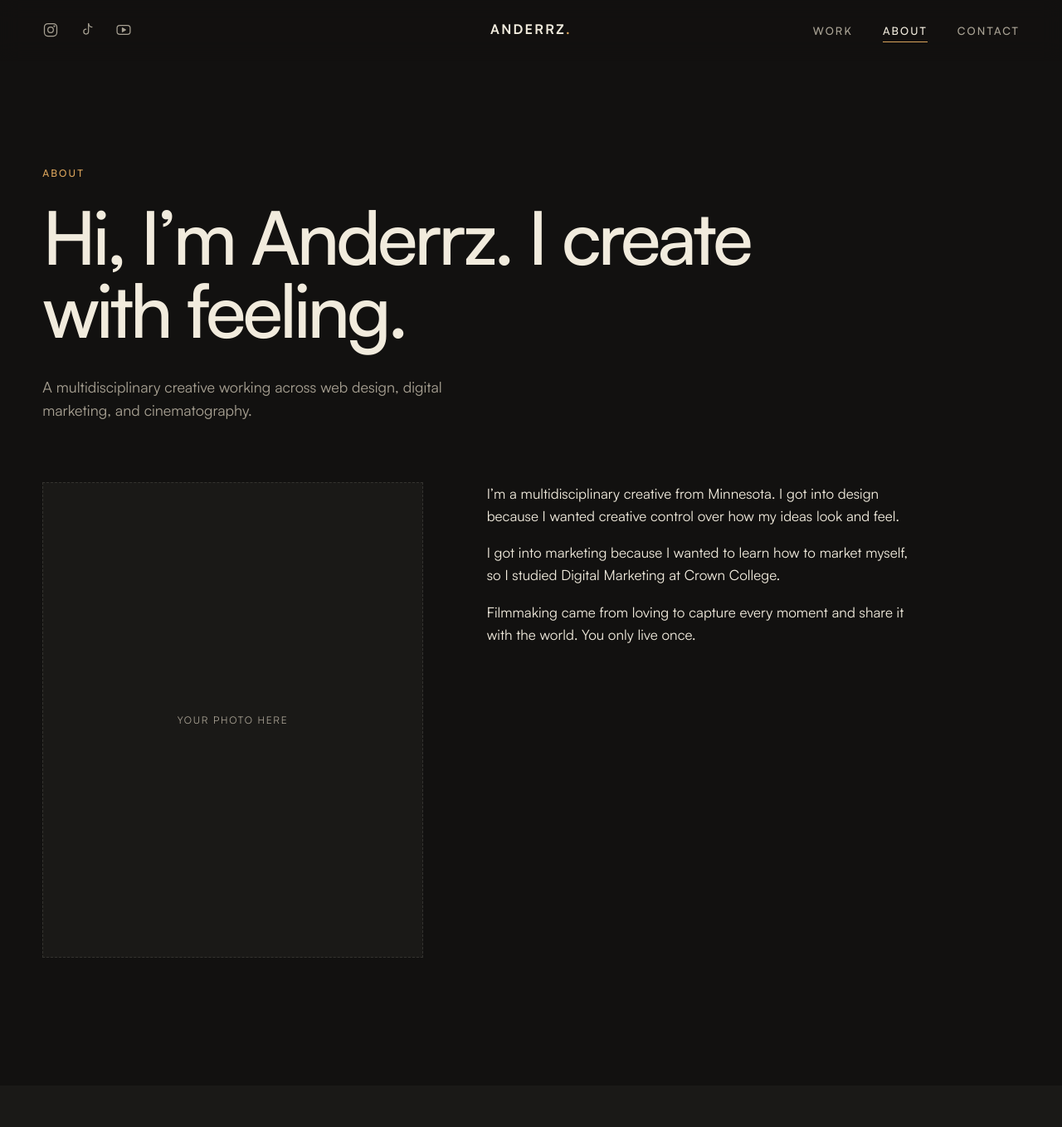
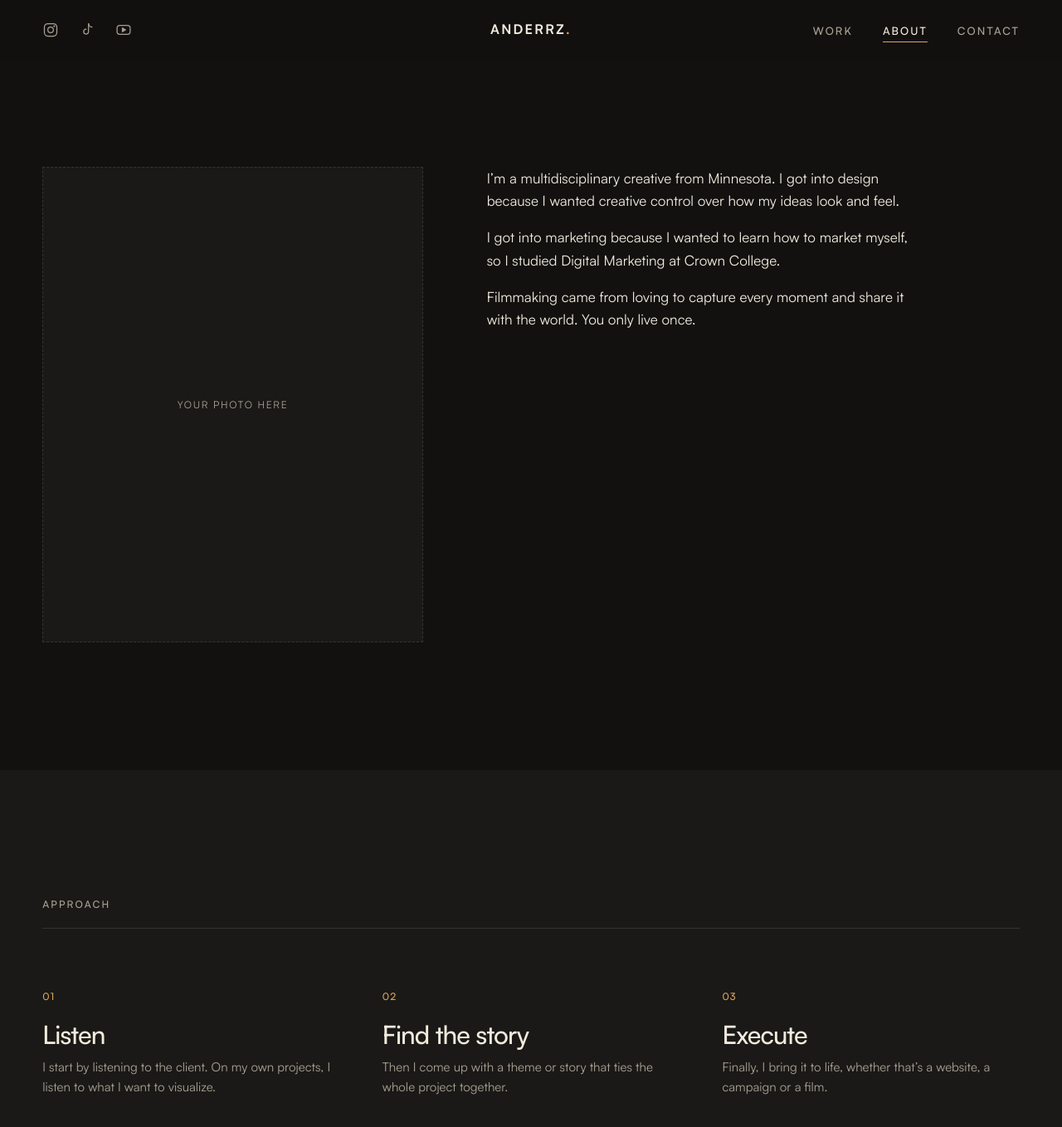
Before and after one commit to Anderrzx/anderrz.portfolio.github.io, a Jekyll site: the page built from about/index.html, in a window 1280 px wide and 1400 px high. Shown: the top 1358 px of the window at 83% size. Built offline with Jekyll 4.4.1, drawn with Linux system fonts in a browser that asks for light colours.

Commit message:
About opens on photo + bio; scroll fades play in both directions
- Remove the About intro (label, headline, lead); photo and bio start the
  page, with a hidden page heading for screen readers
- Elements fade in when they scroll into view and fade out when they leave,
  so the effect repeats when scrolling back up

Co-Authored-By: Claude Opus 5.5 <noreply@anthropic.com>

```diff
--- a/about/index.html
+++ b/about/index.html
@@ -7,16 +7,9 @@ permalink: /about/
 
 {% assign equipment = site.data.equipment %}
 
-<!-- ===== Page intro ===== -->
-<section class="page-intro">
-    <div class="container">
-        <p class="eyebrow reveal">About</p>
-        <h1 class="page-title reveal">Hi, I&rsquo;m Anderrz. I create with feeling.</h1>
-        <p class="page-lead reveal">A multidisciplinary creative working across web design, digital marketing, and cinematography.</p>
-    </div>
-</section>
+<h1 class="visually-hidden">About Anderrz</h1>
 
-<!-- ===== Photo + bio ===== -->
+<!-- ===== Photo + bio (opens the page) ===== -->
 <section class="section about-intro" aria-label="My story">
     <div class="container about-teaser">
         <div class="about-photo reveal">
--- a/assets/css/main.css
+++ b/assets/css/main.css
@@ -834,8 +834,9 @@ a.project-link:hover .project-placeholder {
 }
 
 /* ===== About page ===== */
+/* Photo + bio open the About page, so they get the same top space as other page intros */
 .about-intro {
-    padding-top: 0;
+    padding-top: clamp(64px, 10vw, 144px);
 }
 
 .about-intro .about-teaser {
--- a/assets/js/main.js
+++ b/assets/js/main.js
@@ -85,12 +85,11 @@ window.addEventListener('scroll', onScroll, { passive: true });
 const revealItems = document.querySelectorAll('.reveal');
 
 if ('IntersectionObserver' in window) {
+    // Fade in when an element scrolls into view, and back out when it leaves,
+    // so the effect also plays when scrolling back up
     const observer = new IntersectionObserver((entries) => {
         entries.forEach((entry) => {
-            if (entry.isIntersecting) {
-                entry.target.classList.add('is-visible');
-                observer.unobserve(entry.target);
-            }
+            entry.target.classList.toggle('is-visible', entry.isIntersecting);
         });
     }, { rootMargin: '0px 0px -8% 0px' });
 
```
